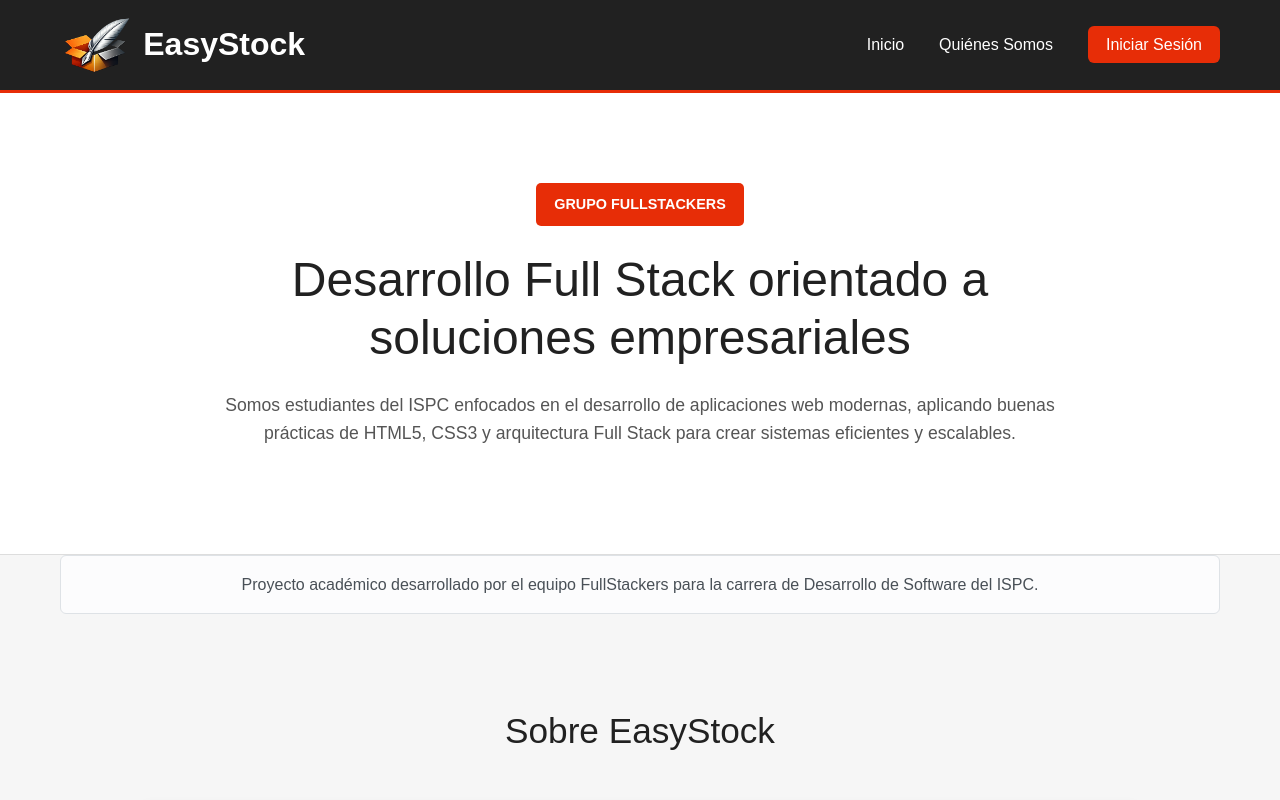
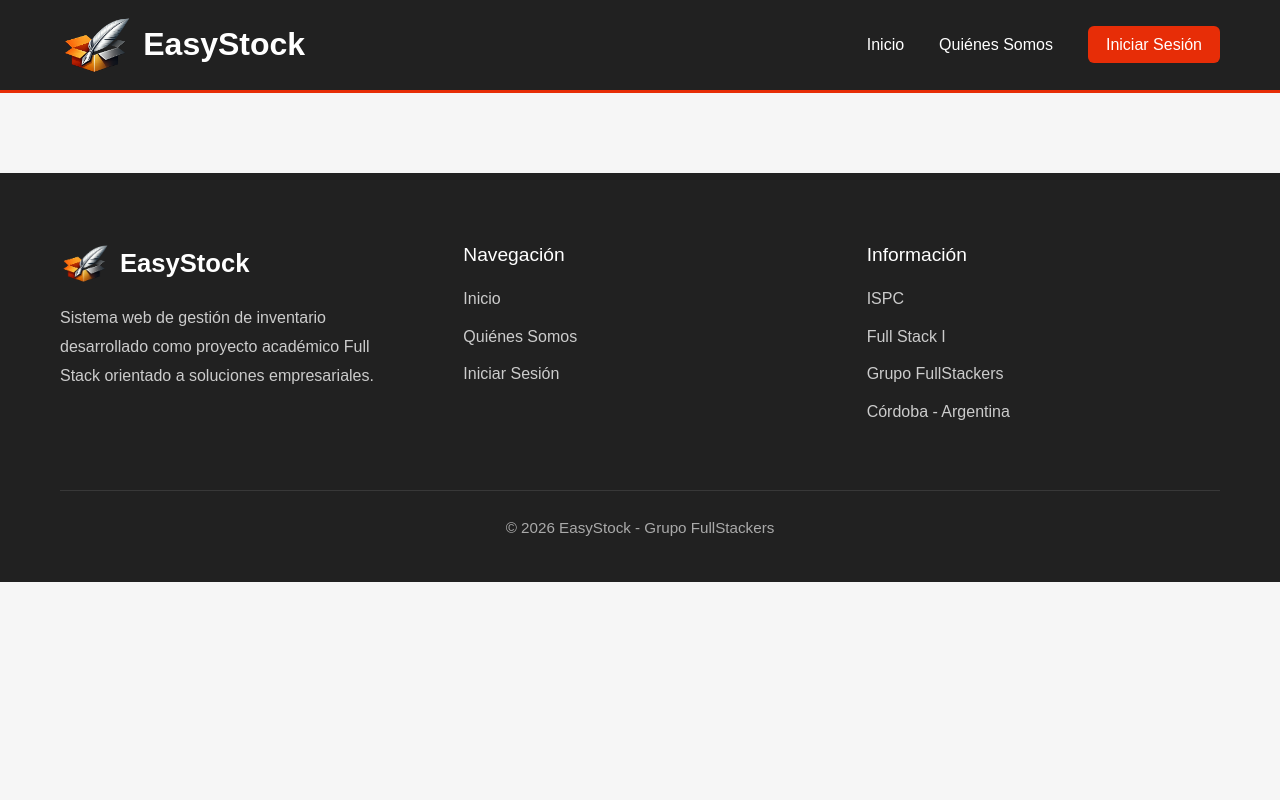
Before and after one commit to FullStackers-ISPC/ABP-FullStackers, an Angular app in the folder frontend/: page / in a window 1280 px wide. Shown: the top 800 px of the page. Built offline with nearby package versions, Linux system fonts and the light colour scheme.

Commit message:
feat(integration): se agrego layout publico con router outlet

```diff
--- a/frontend/src/app/app.html
+++ b/frontend/src/app/app.html
@@ -1,3 +1 @@
-<app-navbar-horizontal></app-navbar-horizontal>
-<app-quienes-somos></app-quienes-somos>
-<app-footer></app-footer>
+<router-outlet></router-outlet>
--- a/frontend/src/app/app.routes.ts
+++ b/frontend/src/app/app.routes.ts
@@ -1,3 +1,16 @@
 import { Routes } from '@angular/router';
+import { PublicLayout } from './public-layout/public-layout';
+import { QuienesSomos } from './quienes-somos/quienes-somos';
 
-export const routes: Routes = [];
+export const routes: Routes = [
+  {
+    path: '',
+    component: PublicLayout,
+    children: [
+      {
+        path: 'quienes-somos',
+        component: QuienesSomos,
+      },
+    ],
+  },
+];
--- a/frontend/src/app/app.ts
+++ b/frontend/src/app/app.ts
@@ -1,11 +1,9 @@
 import { Component } from '@angular/core';
-import { Footer } from './footer/footer';
-import { NavbarHorizontal } from './navbar-horizontal/navbar-horizontal';
-import { QuienesSomos } from './quienes-somos/quienes-somos';
+import { RouterOutlet } from '@angular/router';
 
 @Component({
     selector: 'app-root',
-    imports: [Footer, NavbarHorizontal, QuienesSomos],
+    imports: [RouterOutlet],
     templateUrl: './app.html',
     styleUrl: './app.css'
 })
--- /dev/null
+++ b/frontend/src/app/public-layout/public-layout.css
@@ -0,0 +1 @@
+/* El layout organiza los componentes públicos; los estilos están en cada componente. */
--- /dev/null
+++ b/frontend/src/app/public-layout/public-layout.html
@@ -0,0 +1,5 @@
+<app-navbar-horizontal></app-navbar-horizontal>
+
+<router-outlet></router-outlet>
+
+<app-footer></app-footer>
--- /dev/null
+++ b/frontend/src/app/public-layout/public-layout.ts
@@ -0,0 +1,12 @@
+import { Component } from '@angular/core';
+import { RouterOutlet } from '@angular/router';
+import { Footer } from '../footer/footer';
+import { NavbarHorizontal } from '../navbar-horizontal/navbar-horizontal';
+
+@Component({
+  selector: 'app-public-layout',
+  imports: [Footer, NavbarHorizontal, RouterOutlet],
+  templateUrl: './public-layout.html',
+  styleUrl: './public-layout.css',
+})
+export class PublicLayout {}
```
